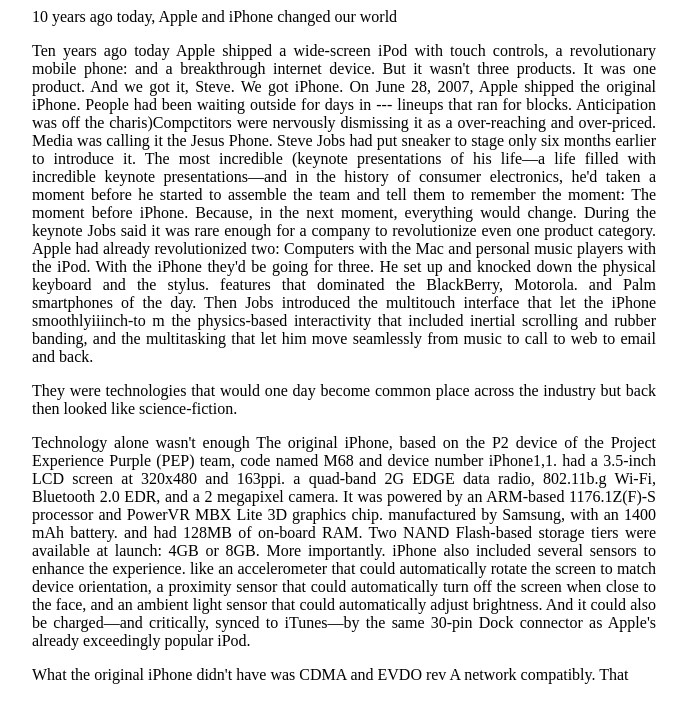
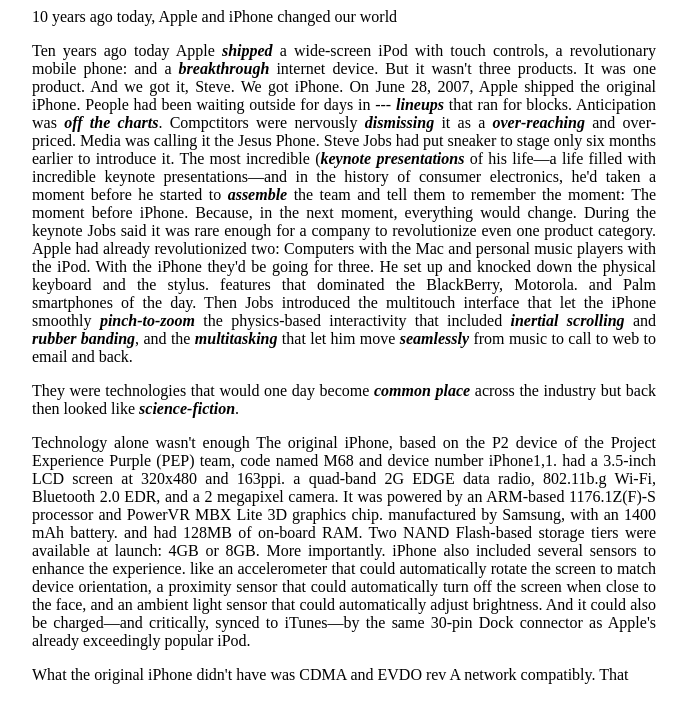
Before and after one commit to UQuark0/UQuark0.github.io, a plain HTML site: page topic4.html in a window 1280 px wide. Shown: the whole page, without its empty margins (296-983 px from the left). Drawn offline with Linux system fonts and the light colour scheme.

Commit message:
Topic 4 keywords

```diff
--- a/topic4.html
+++ b/topic4.html
@@ -9,16 +9,16 @@
         10 years ago today, Apple and iPhone changed our world
     </p>
     <p>
-        Ten years ago today Apple shipped a wide-screen iPod with touch controls, a revolutionary mobile phone: and a breakthrough internet device. But it wasn't three products. It was one product. And we got it, Steve. We got iPhone. On June 28, 2007, Apple
-        shipped the original iPhone. People had been waiting outside for days in --- lineups that ran for blocks. Anticipation was off the charis)Compctitors were nervously dismissing it as a over-reaching and over-priced. Media was calling it the Jesus
-        Phone. Steve Jobs had put sneaker to stage only six months earlier to introduce it. The most incredible (keynote presentations of his life—a life filled with incredible keynote presentations—and in the history of consumer electronics, he'd taken
-        a moment before he started to assemble the team and tell them to remember the moment: The moment before iPhone. Because, in the next moment, everything would change. During the keynote Jobs said it was rare enough for a company to revolutionize
-        even one product category. Apple had already revolutionized two: Computers with the Mac and personal music players with the iPod. With the iPhone they'd be going for three. He set up and knocked down the physical keyboard and the stylus. features
-        that dominated the BlackBerry, Motorola. and Palm smartphones of the day. Then Jobs introduced the multitouch interface that let the iPhone smoothlyiiinch-to m the physics-based interactivity that included inertial scrolling and rubber banding,
-        and the multitasking that let him move seamlessly from music to call to web to email and back.
+        Ten years ago today Apple <b><i>shipped</i></b> a wide-screen iPod with touch controls, a revolutionary mobile phone: and a <b><i>breakthrough</i></b> internet device. But it wasn't three products. It was one product. And we got it, Steve. We
+        got iPhone. On June 28, 2007, Apple shipped the original iPhone. People had been waiting outside for days in --- <b><i>lineups</i></b> that ran for blocks. Anticipation was <b><i>off the charts</i></b>. Compctitors were nervously <b><i>dismissing</i></b>        it as a <b><i>over-reaching</i></b> and over-priced. Media was calling it the Jesus Phone. Steve Jobs had put sneaker to stage only six months earlier to introduce it. The most incredible (<b><i>keynote presentations</i></b> of his life—a life
+        filled with incredible keynote presentations—and in the history of consumer electronics, he'd taken a moment before he started to <b><i>assemble</i></b> the team and tell them to remember the moment: The moment before iPhone. Because, in the next
+        moment, everything would change. During the keynote Jobs said it was rare enough for a company to revolutionize even one product category. Apple had already revolutionized two: Computers with the Mac and personal music players with the iPod. With
+        the iPhone they'd be going for three. He set up and knocked down the physical keyboard and the stylus. features that dominated the BlackBerry, Motorola. and Palm smartphones of the day. Then Jobs introduced the multitouch interface that let the
+        iPhone smoothly <b><i>pinch-to-zoom</i></b> the physics-based interactivity that included <b><i>inertial scrolling</i></b> and <b><i>rubber banding</i></b>, and the <b><i>multitasking</i></b> that let him move <b><i>seamlessly</i></b> from music
+        to call to web to email and back.
     </p>
     <p>
-        They were technologies that would one day become common place across the industry but back then looked like science-fiction.
+        They were technologies that would one day become <b><i>common place</i></b> across the industry but back then looked like <b><i>science-fiction</i></b>.
     </p>
     <p>
         Technology alone wasn't enough The original iPhone, based on the P2 device of the Project Experience Purple (PEP) team, code named M68 and device number iPhone1,1. had a 3.5-inch LCD screen at 320x480 and 163ppi. a quad-band 2G EDGE data radio, 802.11b.g
```
